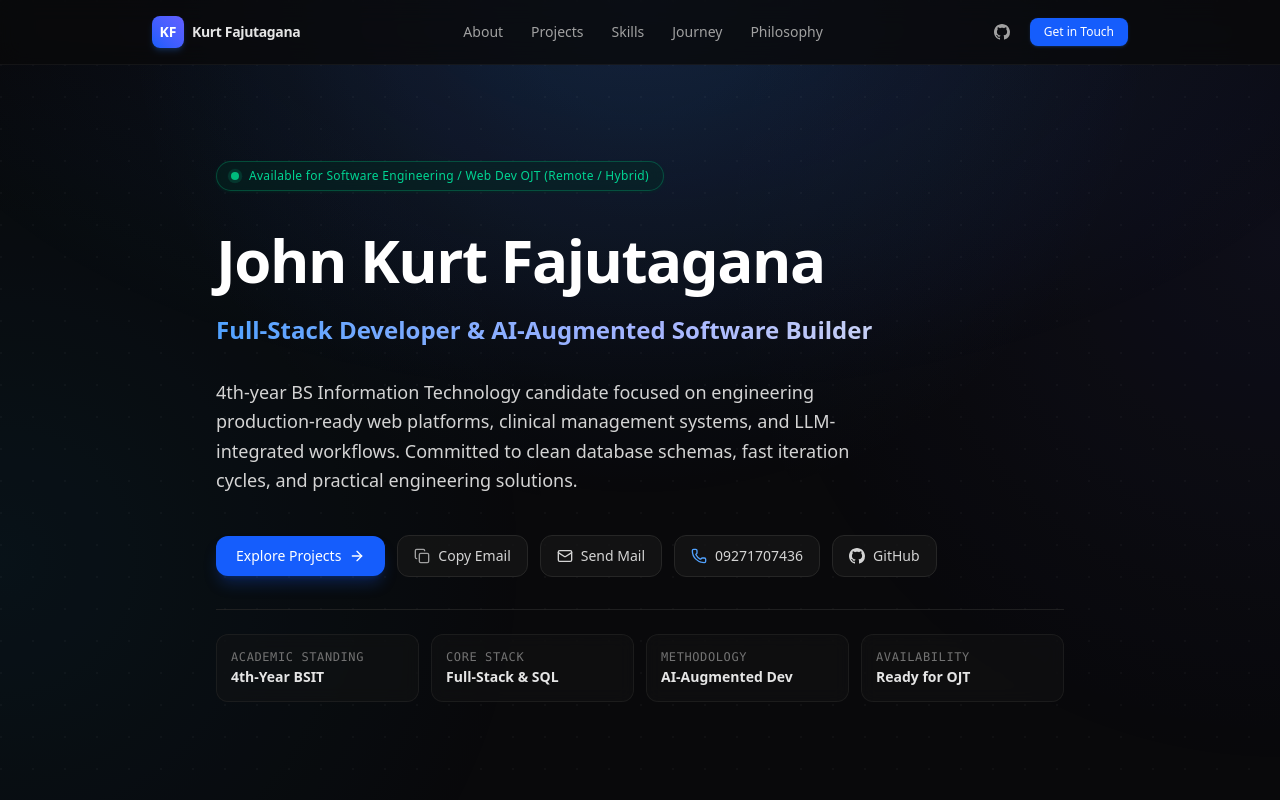
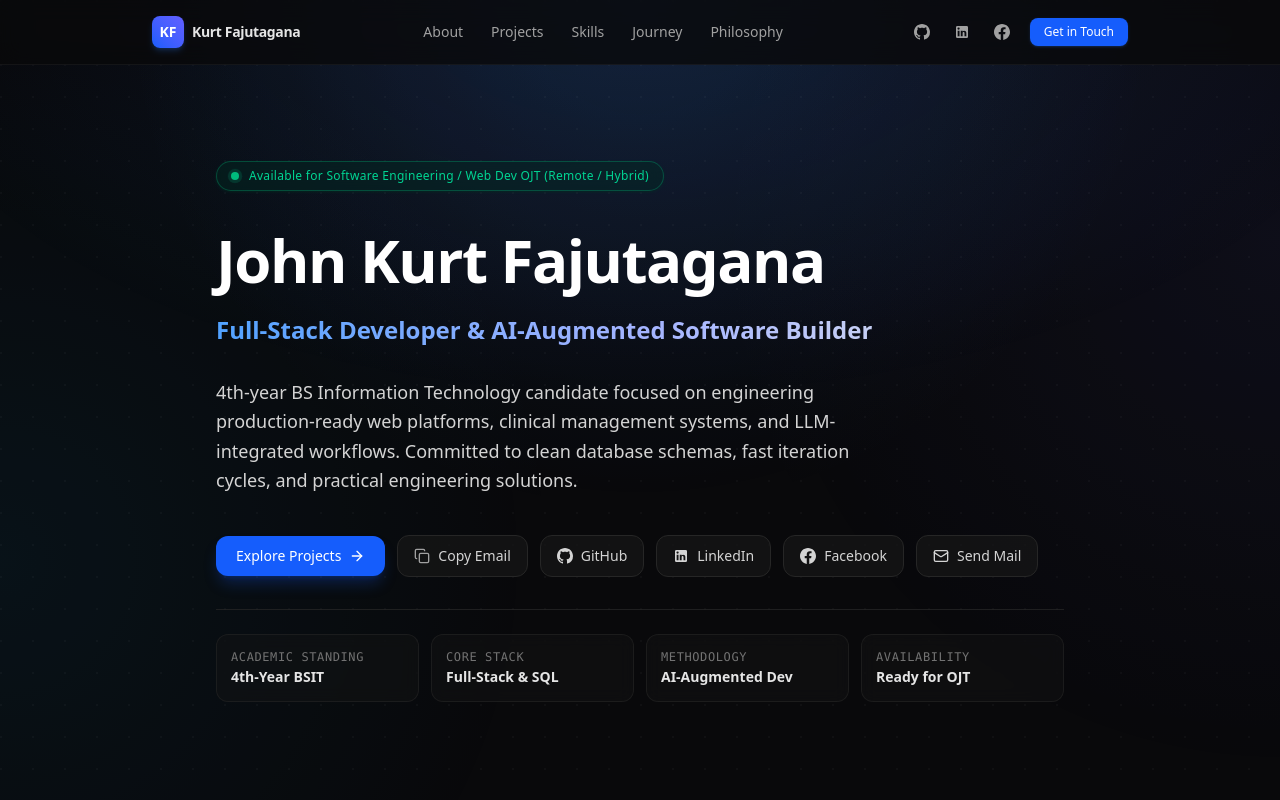
Before and after one commit to kurtfajutagana/kurtfajutagana, a Next.js app: page / in a window 1280 px wide. Shown: the top 800 px of the page. Built offline with nearby package versions, Linux system fonts and the light colour scheme; no server answers.

Commit message:
feat: connect Facebook and LinkedIn social profiles across header, hero, contact, and footer

```diff
--- a/src/components/PortfolioView.tsx
+++ b/src/components/PortfolioView.tsx
@@ -42,6 +42,34 @@ function GithubIcon({ className = "w-4 h-4" }: { className?: string }) {
   );
 }
 
+function LinkedinIcon({ className = "w-4 h-4" }: { className?: string }) {
+  return (
+    <svg
+      role="img"
+      viewBox="0 0 24 24"
+      fill="currentColor"
+      className={className}
+      xmlns="http://www.w3.org/2000/svg"
+    >
+      <path d="M19 3a2 2 0 0 1 2 2v14a2 2 0 0 1-2 2H5a2 2 0 0 1-2-2V5a2 2 0 0 1 2-2h14m-.5 15.5v-5.3a3.26 3.26 0 0 0-3.26-3.26c-.85 0-1.84.52-2.28 1.3v-1.11h-2.79v8.37h2.79v-4.93c0-.77.62-1.4 1.39-1.4a1.4 1.4 0 0 1 1.4 1.4v4.93h2.75M6.88 8.56a1.68 1.68 0 0 0 1.68-1.68c0-.93-.75-1.69-1.68-1.69a1.69 1.69 0 0 0-1.69 1.69c0 .93.76 1.68 1.69 1.68m1.39 9.94v-8.37H5.5v8.37h2.77z"/>
+    </svg>
+  );
+}
+
+function FacebookIcon({ className = "w-4 h-4" }: { className?: string }) {
+  return (
+    <svg
+      role="img"
+      viewBox="0 0 24 24"
+      fill="currentColor"
+      className={className}
+      xmlns="http://www.w3.org/2000/svg"
+    >
+      <path d="M24 12.073c0-6.627-5.373-12-12-12s-12 5.373-12 12c0 5.99 4.388 10.954 10.125 11.854v-8.385H7.078v-3.47h3.047V9.43c0-3.007 1.792-4.669 4.533-4.669 1.312 0 2.686.235 2.686.235v2.953H15.83c-1.491 0-1.956.925-1.956 1.874v2.25h3.328l-.532 3.47h-2.796v8.385C19.612 23.027 24 18.062 24 12.073z"/>
+    </svg>
+  );
+}
+
 interface PortfolioViewProps {
   projects: PortfolioProject[];
 }
@@ -58,6 +86,9 @@ export default function PortfolioView({ projects: initialProjects }: PortfolioVi
   const email = "kurtfajutagana17@gmail.com";
   const primaryPhone = "09271707436";
   const secondaryPhone = "09932492435";
+  const githubUrl = "https://github.com/kurtfajutagana";
+  const linkedinUrl = "https://www.linkedin.com/in/john-kurt-fajutagana/";
+  const facebookUrl = "https://www.facebook.com/kurt.fajutagana.54";
 
   // Real-time background synchronization with GitHub
   const fetchLiveProjects = useCallback(async () => {
@@ -201,10 +232,10 @@ export default function PortfolioView({ projects: initialProjects }: PortfolioVi
             </a>
           </nav>
 
-          {/* Action CTAs */}
-          <div className="hidden sm:flex items-center gap-3">
+          {/* Action CTAs & Social Links */}
+          <div className="hidden sm:flex items-center gap-2">
             <a
-              href="https://github.com/kurtfajutagana"
+              href={githubUrl}
               target="_blank"
               rel="noreferrer"
               className="p-2 rounded-lg text-neutral-400 hover:text-white hover:bg-neutral-800/80 transition-colors"
@@ -213,8 +244,26 @@ export default function PortfolioView({ projects: initialProjects }: PortfolioVi
               <GithubIcon className="w-4 h-4" />
             </a>
             <a
+              href={linkedinUrl}
+              target="_blank"
+              rel="noreferrer"
+              className="p-2 rounded-lg text-neutral-400 hover:text-[#0a66c2] hover:bg-neutral-800/80 transition-colors"
+              title="LinkedIn Profile"
+            >
+              <LinkedinIcon className="w-4 h-4" />
+            </a>
+            <a
+              href={facebookUrl}
+              target="_blank"
+              rel="noreferrer"
+              className="p-2 rounded-lg text-neutral-400 hover:text-[#1877f2] hover:bg-neutral-800/80 transition-colors"
+              title="Facebook Profile"
+            >
+              <FacebookIcon className="w-4 h-4" />
+            </a>
+            <a
               href="#contact"
-              className="px-3.5 py-1.5 rounded-lg text-xs font-medium bg-blue-600 hover:bg-blue-500 text-white shadow-sm shadow-blue-500/20 transition-all hover:scale-[1.02]"
+              className="ml-1 px-3.5 py-1.5 rounded-lg text-xs font-medium bg-blue-600 hover:bg-blue-500 text-white shadow-sm shadow-blue-500/20 transition-all hover:scale-[1.02]"
             >
               Get in Touch
             </a>
@@ -335,27 +384,37 @@ export default function PortfolioView({ projects: initialProjects }: PortfolioVi
             </button>
 
             <a
-              href={`mailto:${email}`}
-              className="inline-flex items-center gap-2 px-4 py-2.5 rounded-xl border border-neutral-800 bg-neutral-900/70 hover:bg-neutral-800 text-neutral-300 text-sm font-medium transition-all hover:border-neutral-700 hover:text-white"
-            >
-              <Mail className="w-4 h-4" /> Send Mail
-            </a>
-
-            <a
-              href={`tel:${primaryPhone}`}
-              className="inline-flex items-center gap-2 px-4 py-2.5 rounded-xl border border-neutral-800 bg-neutral-900/70 hover:bg-neutral-800 text-neutral-300 text-sm font-medium transition-all hover:border-neutral-700 hover:text-white"
-              title="Call primary phone"
-            >
-              <Phone className="w-4 h-4 text-blue-400" /> {primaryPhone}
-            </a>
-
-            <a
-              href="https://github.com/kurtfajutagana"
+              href={githubUrl}
               target="_blank"
               rel="noreferrer"
               className="inline-flex items-center gap-2 px-4 py-2.5 rounded-xl border border-neutral-800 bg-neutral-900/70 hover:bg-neutral-800 text-neutral-300 text-sm font-medium transition-all hover:border-neutral-700 hover:text-white"
             >
               <GithubIcon className="w-4 h-4" /> GitHub
+            </a>
+
+            <a
+              href={linkedinUrl}
+              target="_blank"
+              rel="noreferrer"
+              className="inline-flex items-center gap-2 px-4 py-2.5 rounded-xl border border-neutral-800 bg-neutral-900/70 hover:bg-neutral-800 text-neutral-300 text-sm font-medium transition-all hover:border-neutral-700 hover:text-[#0a66c2]"
+            >
+              <LinkedinIcon className="w-4 h-4" /> LinkedIn
+            </a>
+
+            <a
+              href={facebookUrl}
+              target="_blank"
+              rel="noreferrer"
+              className="inline-flex items-center gap-2 px-4 py-2.5 rounded-xl border border-neutral-800 bg-neutral-900/70 hover:bg-neutral-800 text-neutral-300 text-sm font-medium transition-all hover:border-neutral-700 hover:text-[#1877f2]"
+            >
+              <FacebookIcon className="w-4 h-4" /> Facebook
+            </a>
+
+            <a
+              href={`mailto:${email}`}
+              className="inline-flex items-center gap-2 px-4 py-2.5 rounded-xl border border-neutral-800 bg-neutral-900/70 hover:bg-neutral-800 text-neutral-300 text-sm font-medium transition-all hover:border-neutral-700 hover:text-white"
+            >
+              <Mail className="w-4 h-4" /> Send Mail
             </a>
           </div>
 
@@ -665,7 +724,7 @@ export default function PortfolioView({ projects: initialProjects }: PortfolioVi
               Let&apos;s Build Something Together
             </h2>
             <p className="text-neutral-400 text-sm sm:text-base">
-              I am actively looking for an OJT / software engineering internship opportunity. Reach out directly via email or call/message me on my contact numbers!
+              I am actively looking for an OJT / software engineering internship opportunity. Reach out directly via email, phone, or connect on professional socials!
             </p>
           </div>
 
@@ -754,19 +813,47 @@ export default function PortfolioView({ projects: initialProjects }: PortfolioVi
             </div>
 
           </div>
+
+          {/* Social Profiles Bar */}
+          <div className="flex flex-wrap justify-center items-center gap-3 pt-4 border-t border-neutral-800/60">
+            <a
+              href={linkedinUrl}
+              target="_blank"
+              rel="noreferrer"
+              className="inline-flex items-center gap-2 px-4 py-2 rounded-xl bg-[#0a66c2]/15 hover:bg-[#0a66c2]/25 border border-[#0a66c2]/30 text-[#70b5f9] text-xs font-medium transition-all"
+            >
+              <LinkedinIcon className="w-4 h-4" /> Connect on LinkedIn
+            </a>
+            <a
+              href={facebookUrl}
+              target="_blank"
+              rel="noreferrer"
+              className="inline-flex items-center gap-2 px-4 py-2 rounded-xl bg-[#1877f2]/15 hover:bg-[#1877f2]/25 border border-[#1877f2]/30 text-[#7bb4f9] text-xs font-medium transition-all"
+            >
+              <FacebookIcon className="w-4 h-4" /> Message on Facebook
+            </a>
+            <a
+              href={githubUrl}
+              target="_blank"
+              rel="noreferrer"
+              className="inline-flex items-center gap-2 px-4 py-2 rounded-xl bg-neutral-800 hover:bg-neutral-700 text-neutral-300 hover:text-white text-xs font-medium transition-all"
+            >
+              <GithubIcon className="w-4 h-4" /> Follow on GitHub
+            </a>
+          </div>
         </section>
 
         {/* FOOTER */}
         <footer className="border-t border-neutral-800/80 pt-8 pb-12 flex flex-col sm:flex-row justify-between items-center gap-4 text-xs text-neutral-500 font-mono">
           <div className="flex items-center gap-2">
-            <span>© {new Date().getFullYear()} Kurt Fajutagana.</span>
+            <span>© {new Date().getFullYear()} John Kurt Fajutagana.</span>
             <span>•</span>
             <span>Built with Next.js & Tailwind CSS.</span>
           </div>
 
           <div className="flex items-center gap-4">
             <a
-              href="https://github.com/kurtfajutagana"
+              href={githubUrl}
               target="_blank"
               rel="noreferrer"
               className="hover:text-neutral-300 transition-colors inline-flex items-center gap-1"
@@ -774,16 +861,26 @@ export default function PortfolioView({ projects: initialProjects }: PortfolioVi
               <GithubIcon className="w-3.5 h-3.5" /> GitHub
             </a>
             <a
+              href={linkedinUrl}
+              target="_blank"
+              rel="noreferrer"
+              className="hover:text-[#0a66c2] transition-colors inline-flex items-center gap-1"
+            >
+              <LinkedinIcon className="w-3.5 h-3.5" /> LinkedIn
+            </a>
+            <a
+              href={facebookUrl}
+              target="_blank"
+              rel="noreferrer"
+              className="hover:text-[#1877f2] transition-colors inline-flex items-center gap-1"
+            >
+              <FacebookIcon className="w-3.5 h-3.5" /> Facebook
+            </a>
+            <a
               href={`mailto:${email}`}
               className="hover:text-neutral-300 transition-colors inline-flex items-center gap-1"
             >
               <Mail className="w-3.5 h-3.5" /> Email
-            </a>
-            <a
-              href={`tel:${primaryPhone}`}
-              className="hover:text-neutral-300 transition-colors inline-flex items-center gap-1"
-            >
-              <Phone className="w-3.5 h-3.5" /> Call
             </a>
             <button
               onClick={scrollToTop}
```
